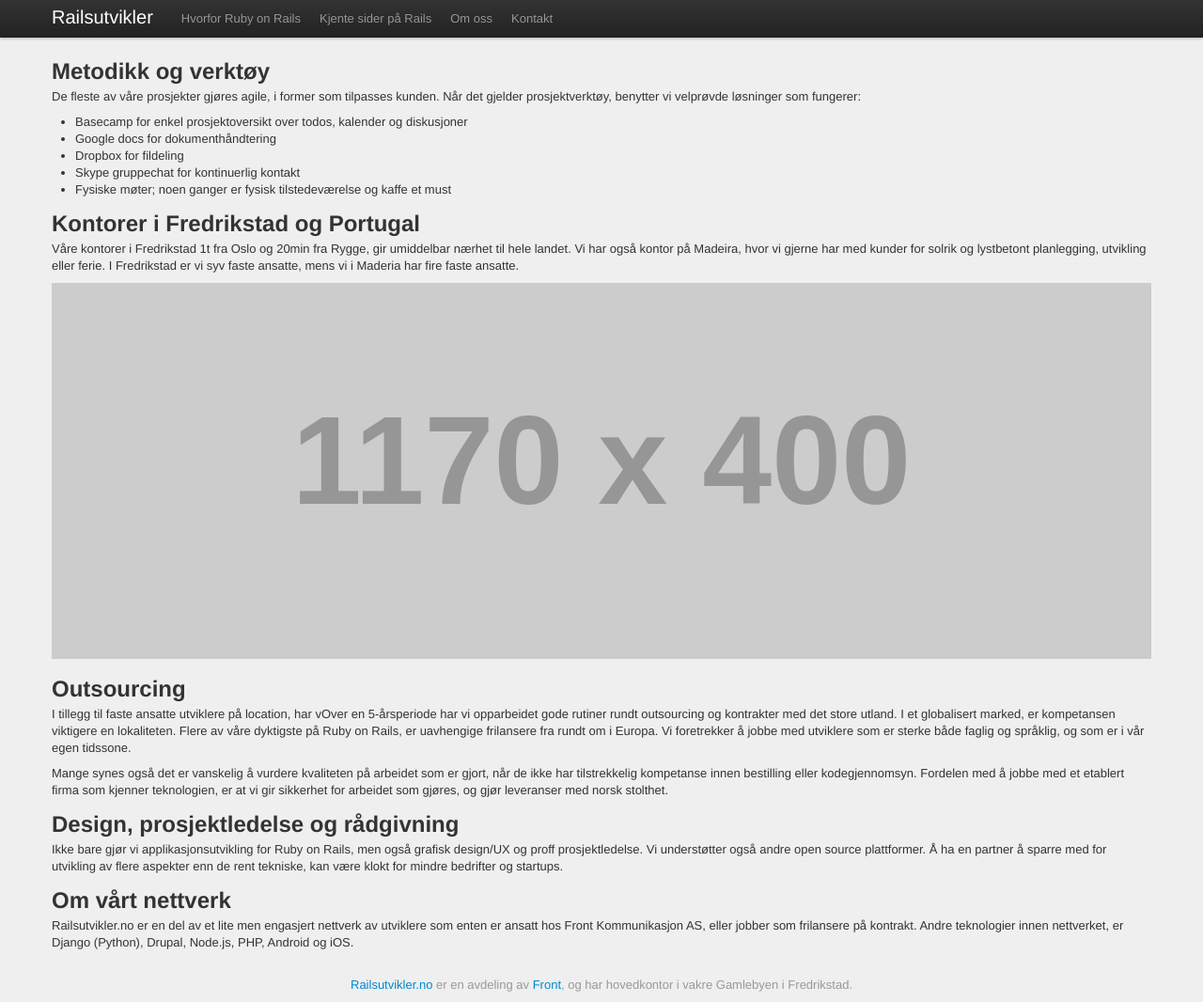
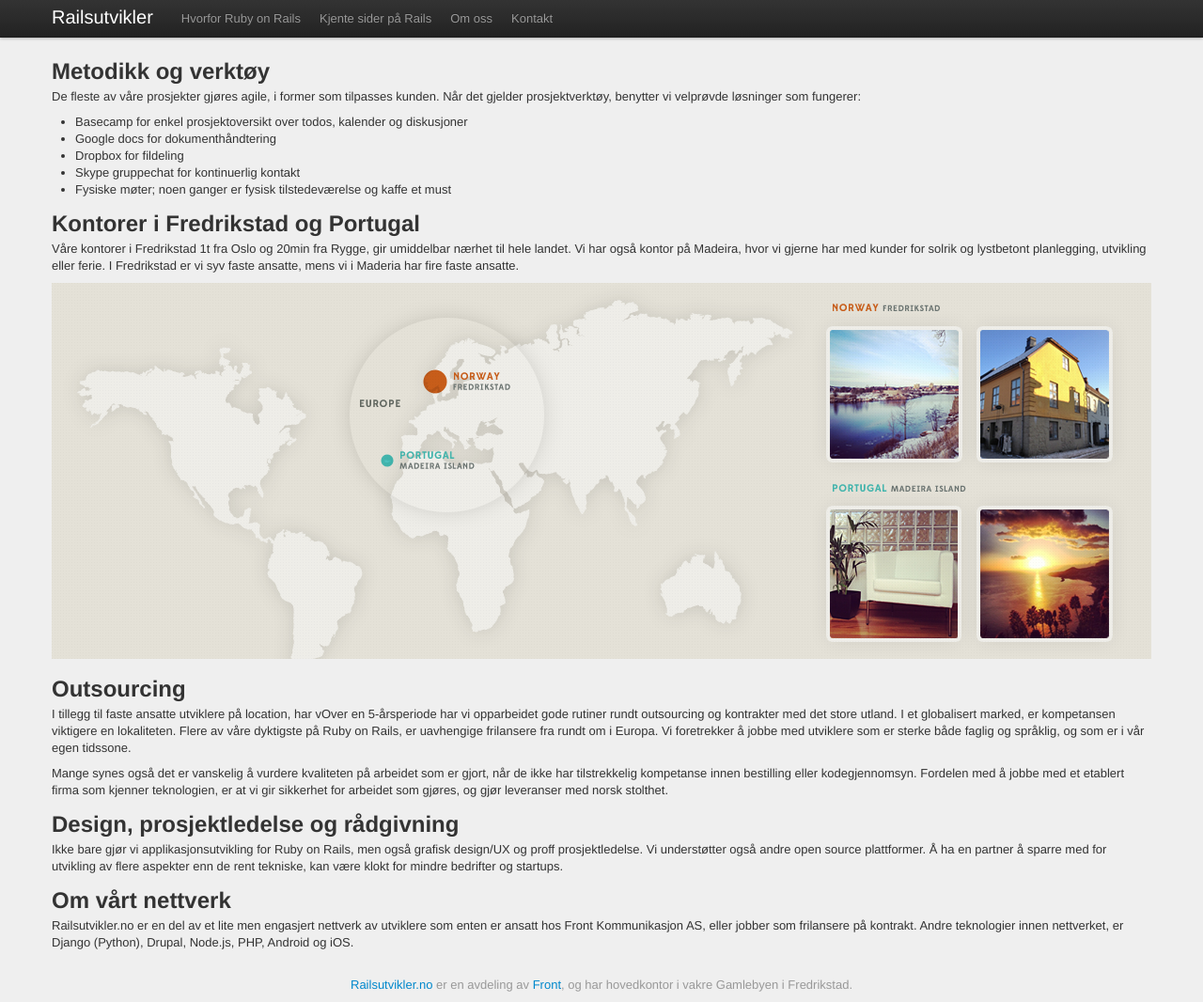
Before and after one commit to front/railsutvikler.no, a Jekyll site: the page built from _posts/2012-04-03-om.markdown, in a window 1280 px wide and 1066 px high. Shown: the whole window at 94% size. Built offline with Jekyll 4.4.1, drawn with Linux system fonts in a browser that asks for light colours; nearby versions of some CDN libraries; comment, search, counter and statistics services are not loaded.

Commit message:
Added image to Om

```diff
--- a/_posts/2012-04-03-om.markdown
+++ b/_posts/2012-04-03-om.markdown
@@ -15,7 +15,7 @@ De fleste av våre prosjekter gjøres agile, i former som tilpasses kunden. Når
 ## Kontorer i Fredrikstad og Portugal
 Våre kontorer i Fredrikstad 1t fra Oslo og 20min fra Rygge, gir umiddelbar nærhet til hele landet. Vi har også kontor på Madeira, hvor vi gjerne har med kunder for solrik og lystbetont planlegging, utvikling eller ferie. I Fredrikstad er vi syv faste ansatte, mens vi i Maderia har fire faste ansatte.
 
-![Lokalene med Rails-magic](http://placehold.it/1170x400)
+![Lokalene med Rails-magic](../img/ruby-on-rails-utviklere-selskap.png)
 
 ## Outsourcing
 I tillegg til faste ansatte utviklere på location, har vOver en 5-årsperiode har vi opparbeidet gode rutiner rundt outsourcing og kontrakter med det store utland. I et globalisert marked, er kompetansen viktigere en lokaliteten. Flere av våre dyktigste på Ruby on Rails, er uavhengige frilansere fra rundt om i Europa. Vi foretrekker å jobbe med utviklere som er sterke både faglig og språklig, og som er i vår egen tidssone.
```
Also changed, not shown: img/ruby-on-rails-utviklere-selskap.png (added).
